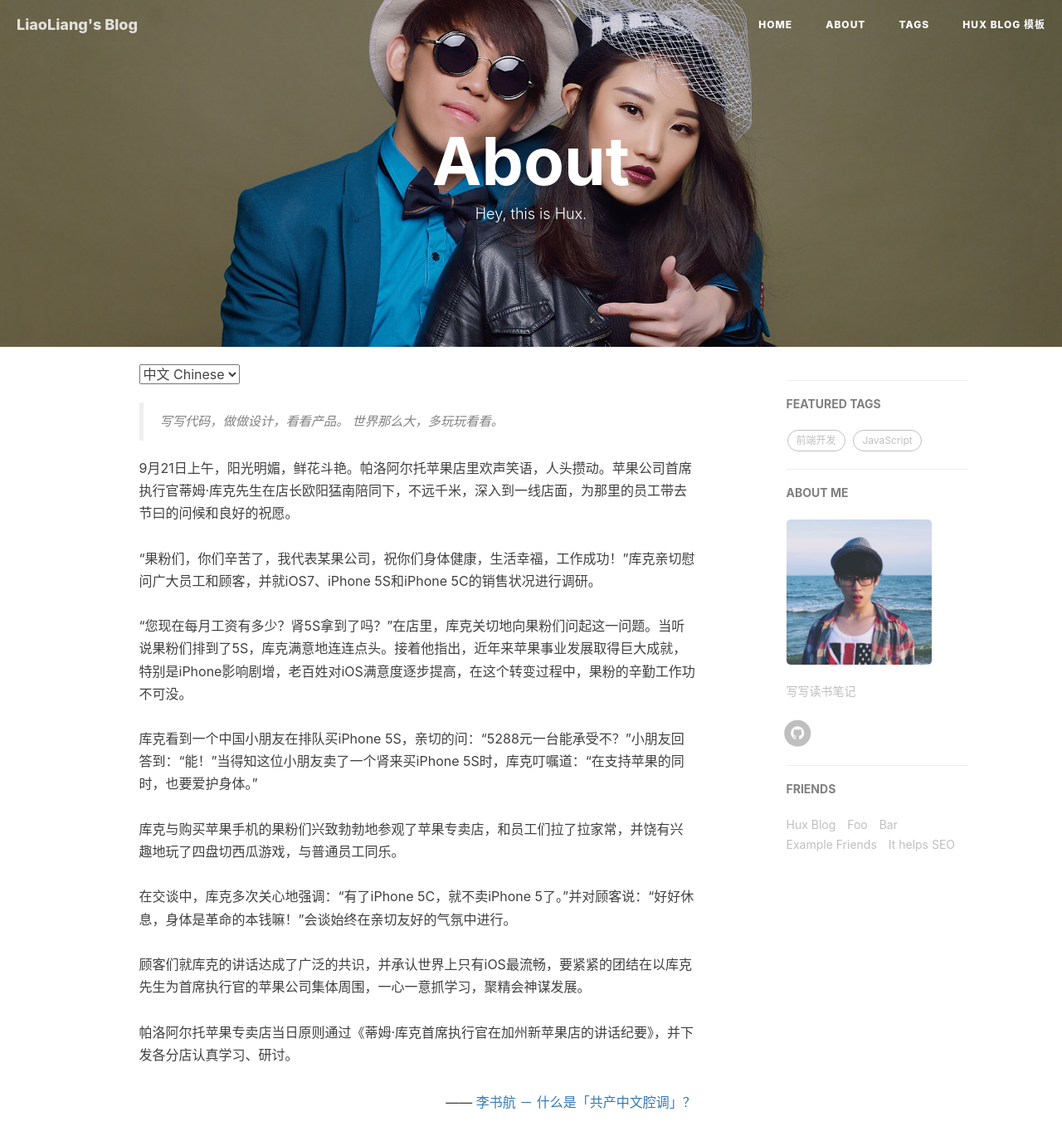
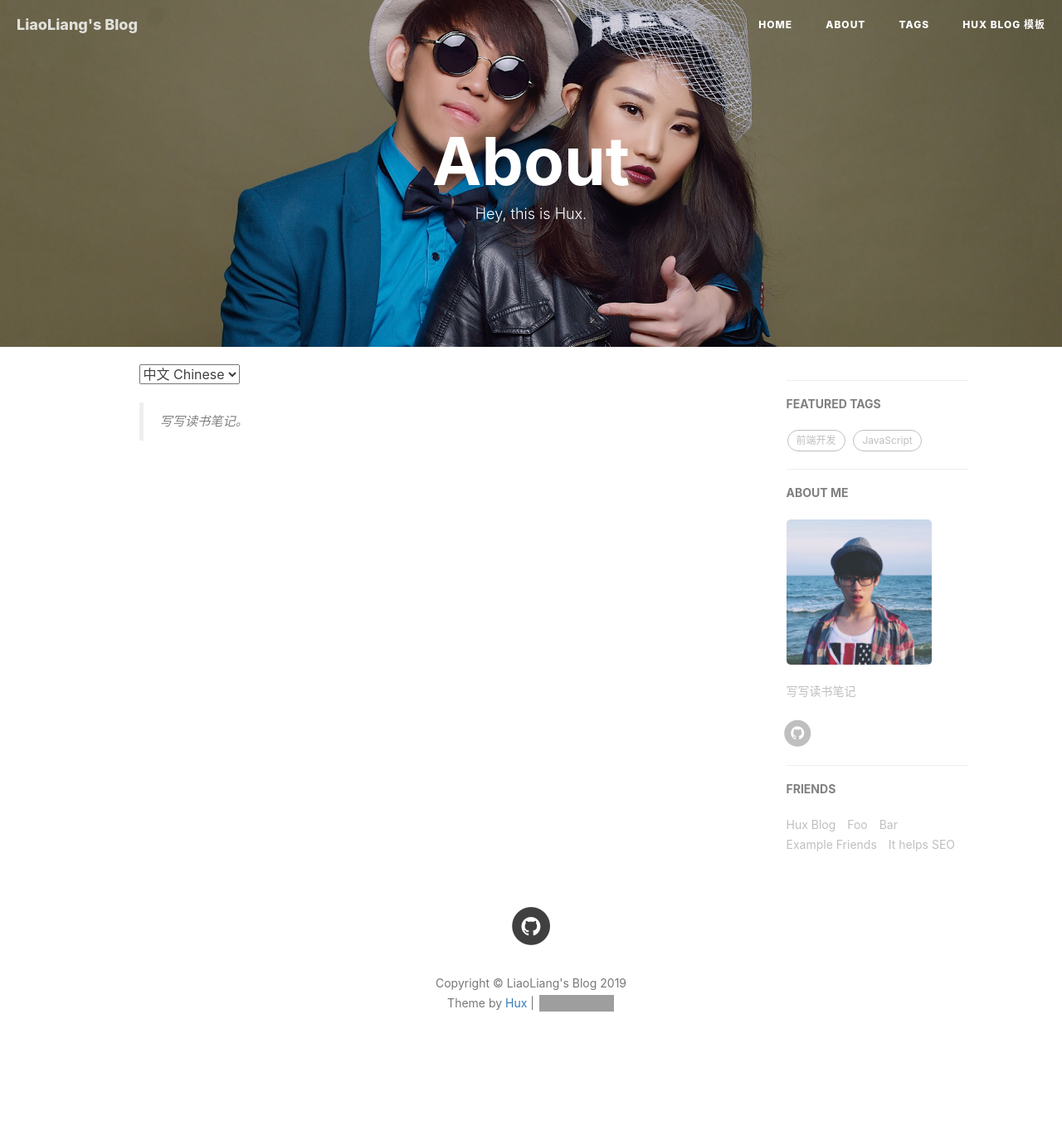
Before and after one commit to Liang-Liao/Liang-Liao.github.io, a Jekyll site: the page built from about.html, in a window 1280 px wide and 1400 px high. Shown: the top 1375 px of the window at 83% size. Built offline with Jekyll 4.4.1, drawn with Linux system fonts in a browser that asks for light colours; nearby versions of some CDN libraries; comment, search, counter and statistics services are not loaded; grey boxes are pictures that could not be loaded.

Commit message:
Signed-off-by: liang <1005252998@qq.com>

```diff
--- a/about.html
+++ b/about.html
@@ -6,7 +6,7 @@ header-img: "img/about-bg.jpg"
 ---
 
 <!-- Language Selector -->
-<select onchange= "onLanChange(this.options[this.options.selectedIndex].value)">
+<select onchange="onLanChange(this.options[this.options.selectedIndex].value)">
     <option value="0" selected> 中文 Chinese </option>
     <option value="1"> 英语 English </option>
 </select>
@@ -14,35 +14,16 @@ header-img: "img/about-bg.jpg"
 <!-- Chinese Version -->
 <div class="zh post-container">
     <blockquote>
-        写写代码，做做设计，看看产品。
-        世界那么大，多玩玩看看。
+        写写读书笔记。
     </blockquote>
-    9月21日上午，阳光明媚，鲜花斗艳。帕洛阿尔托苹果店里欢声笑语，人头攒动。苹果公司首席执行官蒂姆·库克先生在店长欧阳猛南陪同下，不远千米，深入到一线店面，为那里的员工带去节曰的问候和良好的祝愿。<br><br>“果粉们，你们辛苦了，我代表某果公司，祝你们身体健康，生活幸福，工作成功！”库克亲切慰问广大员工和顾客，并就iOS7、iPhone 5S和iPhone 5C的销售状况进行调研。 <br><br>“您现在每月工资有多少？肾5S拿到了吗？”在店里，库克关切地向果粉们问起这一问题。当听说果粉们排到了5S，库克满意地连连点头。接着他指出，近年来苹果事业发展取得巨大成就，特别是iPhone影响剧增，老百姓对iOS满意度逐步提高，在这个转变过程中，果粉的辛勤工作功不可没。<br><br>库克看到一个中国小朋友在排队买iPhone 5S，亲切的问：“5288元一台能承受不？”小朋友回答到：“能！”当得知这位小朋友卖了一个肾来买iPhone 5S时，库克叮嘱道：“在支持苹果的同时，也要爱护身体。”<br><br>库克与购买苹果手机的果粉们兴致勃勃地参观了苹果专卖店，和员工们拉了拉家常，并饶有兴趣地玩了四盘切西瓜游戏，与普通员工同乐。<br><br>在交谈中，库克多次关心地强调：“有了iPhone 5C，就不卖iPhone 5了。”并对顾客说：“好好休息，身体是革命的本钱嘛！”会谈始终在亲切友好的气氛中进行。<br><br>顾客们就库克的讲话达成了广泛的共识，并承认世界上只有iOS最流畅，要紧紧的团结在以库克先生为首席执行官的苹果公司集体周围，一心一意抓学习，聚精会神谋发展。<br>
-    <br>帕洛阿尔托苹果专卖店当日原则通过《蒂姆·库克首席执行官在加州新苹果店的讲话纪要》，并下发各分店认真学习、研讨。
-
-    <p style="text-align:right;">
-        —— <a href="http://www.zhihu.com/question/19687065">李书航 － 什么是「共产中文腔调」？ </a>
-    </p>
 
 </div>
 
 <!-- English Version -->
 <div class="en post-container">
     <blockquote>
-        Designer or Engineer, things in between.
+        write something
     </blockquote>
-
-    <p>
-        Your work is going to fill a large part of your life, and the only way to be truly satisfied is to do what you believe is great work. And the only way to do great work is to love what you do. If you haven’t found it yet, keep looking. Don’t settle. As with all matters of the heart, you’ll know when you find it.
-    </p>
-
-    <p>
-    If you want to live your life in a creative way, as an artist, you have to not look back too much. You have to be willing to take whatever you’ve done and whoever you were and throw them away.
-    </p>
-
-    <p style="text-align:right;">
-    -- Steve Jobs
-    </p>
 
 </div>
 
@@ -50,11 +31,11 @@ header-img: "img/about-bg.jpg"
 <script type="text/javascript">
     var $zh = document.querySelector(".zh");
     var $en = document.querySelector(".en");
-    function onLanChange(index){
-        if(index == 0){
+    function onLanChange(index) {
+        if (index == 0) {
             $zh.style.display = "block";
             $en.style.display = "none";
-        }else{
+        } else {
             $en.style.display = "block";
             $zh.style.display = "none";
         }
@@ -67,34 +48,28 @@ header-img: "img/about-bg.jpg"
 {% if site.duoshuo_username %}
 <!-- 多说评论框 start -->
 <div class="comment">
-    <div class="ds-thread"
-    {% if site.duoshuo_username == "huxblog" %}
-        data-thread-id="1187623191091085319"
-    {% else %}
-        data-thread-key="{{site.duoshuo_username}}/about"
-    {% endif %}
-
-    data-title="{{page.title}}"
-    data-url="{{site.url}}/about/"></div>
+    <div class="ds-thread" {% if site.duoshuo_username == "huxblog" %} data-thread-id="1187623191091085319" {% else %}
+        data-thread-key="{{site.duoshuo_username}}/about" {% endif %} data-title="{{page.title}}"
+        data-url="{{site.url}}/about/"></div>
 </div>
 <!-- 多说评论框 end -->
 
 <!-- Duoshuo hacking -->
-<input id="dsUser" type="hidden" value="{{site.duoshuo_username}}"  />
+<input id="dsUser" type="hidden" value="{{site.duoshuo_username}}" />
 
 <!-- 多说公共JS代码 start (一个网页只需插入一次) -->
 <script type="text/javascript">
     // dynamic User hacking by Hux
     var _user = document.getElementById('dsUser').value;
     // duoshuo comment query.
-    var duoshuoQuery = {short_name: _user };
-    (function() {
+    var duoshuoQuery = { short_name: _user };
+    (function () {
         var ds = document.createElement('script');
-        ds.type = 'text/javascript';ds.async = true;
+        ds.type = 'text/javascript'; ds.async = true;
         ds.src = (document.location.protocol == 'https:' ? 'https:' : 'http:') + '//static.duoshuo.com/embed.js';
         ds.charset = 'UTF-8';
         (document.getElementsByTagName('head')[0]
-         || document.getElementsByTagName('body')[0]).appendChild(ds);
+            || document.getElementsByTagName('body')[0]).appendChild(ds);
     })();
 </script>
 <!-- 多说公共JS代码 end -->
@@ -117,7 +92,7 @@ header-img: "img/about-bg.jpg"
     var disqus_identifier = "{{site.disqus_username}}/{{page.url}}";
     var disqus_url = "{{site.url}}{{page.url}}";
 
-    (function() {
+    (function () {
         var dsq = document.createElement('script'); dsq.type = 'text/javascript'; dsq.async = true;
         dsq.src = '//' + disqus_shortname + '.disqus.com/embed.js';
         (document.getElementsByTagName('head')[0] || document.getElementsByTagName('body')[0]).appendChild(dsq);
```
